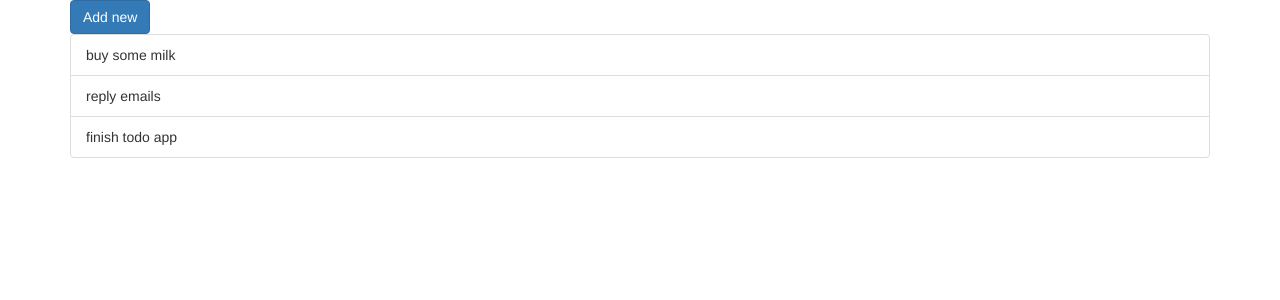
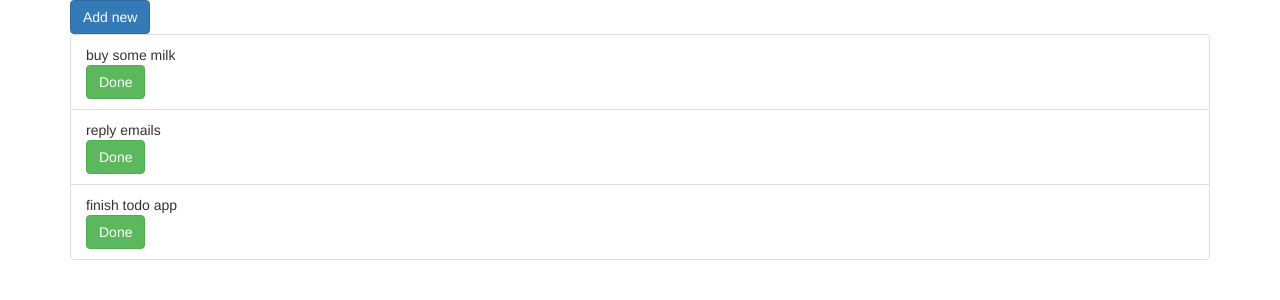
Before and after one commit to reiteristvan/TodoReact, a React app in the folder src/: page / in a window 1280 px wide. Shown: the top 300 px of the page. Built offline with nearby package versions, Linux system fonts and the light colour scheme; the HTML template or start-up script is replaced by a standard one.

Commit message:
done button

```diff
--- a/src/app/components/task.jsx
+++ b/src/app/components/task.jsx
@@ -20,19 +20,24 @@ export default class Task extends React.Component {
 
     renderNormal(){
         return (
+            <div className="center-block">
                 <div onClick={this.edit.bind(this)}>
                     {this.props.task.description}
+                </div>
+                <button className="btn btn-success">Done</button>
             </div>
         );
     }
 
     renderEdit(){
         return (
+            <div>
                 <input type="text"
                        autoFocus={true}
                        defaultValue={this.props.task.description}
                        onBlur={this.finishEdit.bind(this)}
                        onKeyPress={this.checkEnter.bind(this)} />
+            </div>
         );
     }
 
```
Lines whose indentation alone changed are shown as unchanged.
